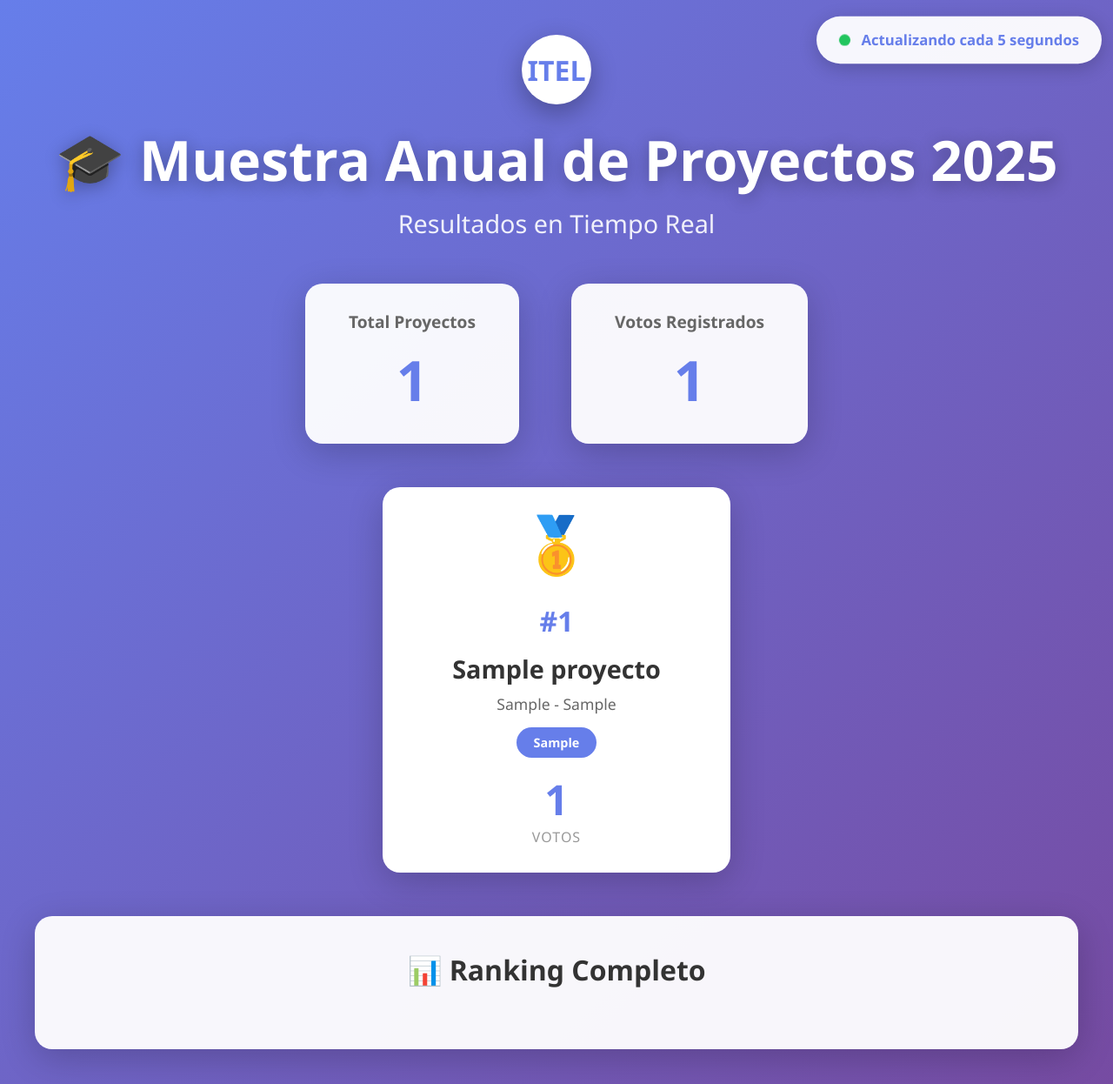
After one commit to gonzajaja1r-a11y/sistema-votacion-sinlogin, a Flask app: page /vista-proyector in a window 1280 px wide. The commit adds this page. Shown: the whole page at 87% size. Run offline with Flask 3, Linux system fonts and the light colour scheme; tables that the repository leaves empty hold one stand-in row (values such as "Sample post").

Commit message:
Vista de proyector agregada

```diff
--- a/app.py
+++ b/app.py
@@ -206,6 +206,57 @@ def votar_publico():
 def gracias():
     """Página de agradecimiento después de votar"""
     return render_template('gracias.html')
+@app.route('/vista-proyector')
+def vista_proyector():
+    """Vista en vivo para proyector - Acceso público"""
+    return render_template('vista_proyector.html')
+
+@app.route('/api/resultados-live')
+def resultados_live():
+    """API para obtener resultados en tiempo real"""
+    try:
+        # Total proyectos activos
+        total_proyectos = Proyecto.query.filter_by(activo=True).count()
+
+        # Total votos
+        total_votos = Voto.query.count()
+
+        # Proyectos con votos ordenados
+        proyectos_raw = db.session.query(
+            Proyecto.id,
+            Proyecto.nombre_proyecto,
+            Proyecto.curso,
+            Proyecto.materia,
+            Proyecto.categoria,
+            db.func.count(Voto.id).label('votos')
+        ).outerjoin(Voto).group_by(Proyecto.id).filter(
+            Proyecto.activo==True
+        ).order_by(db.func.count(Voto.id).desc()).all()
+
+        proyectos = []
+        for p in proyectos_raw:
+            proyectos.append({
+                'id': p[0],
+                'nombre_proyecto': p[1],
+                'curso': p[2],
+                'materia': p[3],
+                'categoria': p[4],
+                'votos': p[5]
+            })
+
+        return jsonify({
+            'total_proyectos': total_proyectos,
+            'total_votos': total_votos,
+            'proyectos': proyectos
+        })
+
+    except Exception as e:
+        print(f"❌ Error en resultados-live: {e}")
+        return jsonify({
+            'total_proyectos': 0,
+            'total_votos': 0,
+            'proyectos': []
+        }), 500
 
 # ================================
 # RUTAS DE ADMINISTRADOR
--- /dev/null
+++ b/templates/vista_proyector.html
@@ -0,0 +1,389 @@
+<!DOCTYPE html>
+<html lang="es">
+<head>
+    <meta charset="UTF-8">
+    <meta name="viewport" content="width=device-width, initial-scale=1.0">
+    <title>Resultados en Vivo - Muestra de Proyectos ITEL 2025</title>
+    <style>
+        * { margin: 0; padding: 0; box-sizing: border-box; }
+        body {
+            font-family: 'Segoe UI', sans-serif;
+            background: linear-gradient(135deg, #667eea 0%, #764ba2 100%);
+            min-height: 100vh;
+            padding: 40px;
+            overflow-x: hidden;
+        }
+        .header {
+            text-align: center;
+            color: white;
+            margin-bottom: 50px;
+            animation: fadeInDown 0.8s ease-out;
+        }
+        .logo-container {
+            display: flex;
+            align-items: center;
+            justify-content: center;
+            gap: 20px;
+            margin-bottom: 20px;
+        }
+        .logo-circle {
+            width: 80px;
+            height: 80px;
+            background: white;
+            border-radius: 50%;
+            display: flex;
+            align-items: center;
+            justify-content: center;
+            font-size: 2rem;
+            font-weight: 700;
+            color: #667eea;
+            box-shadow: 0 10px 30px rgba(0,0,0,0.3);
+        }
+        .header h1 {
+            font-size: 4rem;
+            font-weight: 800;
+            text-shadow: 0 4px 20px rgba(0,0,0,0.3);
+            margin-bottom: 10px;
+        }
+        .header p {
+            font-size: 1.8rem;
+            opacity: 0.9;
+        }
+        .stats-bar {
+            display: flex;
+            justify-content: center;
+            gap: 60px;
+            margin-bottom: 50px;
+        }
+        .stat-box {
+            background: rgba(255, 255, 255, 0.95);
+            padding: 30px 50px;
+            border-radius: 20px;
+            text-align: center;
+            box-shadow: 0 10px 40px rgba(0,0,0,0.2);
+            animation: fadeInUp 0.8s ease-out;
+        }
+        .stat-label {
+            font-size: 1.2rem;
+            color: #666;
+            font-weight: 600;
+            margin-bottom: 10px;
+        }
+        .stat-number {
+            font-size: 4rem;
+            font-weight: 800;
+            color: #667eea;
+        }
+        .podium {
+            display: flex;
+            justify-content: center;
+            align-items: flex-end;
+            gap: 30px;
+            margin-bottom: 50px;
+            animation: fadeInUp 1s ease-out;
+        }
+        .podium-place {
+            background: white;
+            border-radius: 20px;
+            padding: 30px;
+            text-align: center;
+            box-shadow: 0 10px 40px rgba(0,0,0,0.2);
+            transition: transform 0.3s ease;
+            position: relative;
+        }
+        .podium-place:hover {
+            transform: translateY(-10px);
+        }
+        .place-1 {
+            width: 400px;
+            min-height: 350px;
+            order: 2;
+        }
+        .place-2 {
+            width: 350px;
+            min-height: 300px;
+            order: 1;
+            opacity: 0.9;
+        }
+        .place-3 {
+            width: 350px;
+            min-height: 300px;
+            order: 3;
+            opacity: 0.9;
+        }
+        .medal {
+            font-size: 4rem;
+            margin-bottom: 15px;
+            animation: bounce 2s infinite;
+        }
+        .place-number {
+            font-size: 2rem;
+            font-weight: 800;
+            color: #667eea;
+            margin-bottom: 15px;
+        }
+        .project-name {
+            font-size: 1.8rem;
+            font-weight: 700;
+            color: #333;
+            margin-bottom: 10px;
+            line-height: 1.3;
+        }
+        .project-info {
+            font-size: 1.1rem;
+            color: #666;
+            margin-bottom: 15px;
+        }
+        .votes-display {
+            font-size: 3rem;
+            font-weight: 800;
+            color: #667eea;
+            margin-top: 15px;
+        }
+        .votes-label {
+            font-size: 1rem;
+            color: #999;
+            text-transform: uppercase;
+            letter-spacing: 1px;
+        }
+        .ranking-table {
+            background: rgba(255, 255, 255, 0.95);
+            border-radius: 20px;
+            padding: 40px;
+            max-width: 1400px;
+            margin: 0 auto;
+            box-shadow: 0 10px 40px rgba(0,0,0,0.2);
+            animation: fadeInUp 1.2s ease-out;
+        }
+        .ranking-title {
+            font-size: 2rem;
+            font-weight: 700;
+            color: #333;
+            margin-bottom: 30px;
+            text-align: center;
+        }
+        .ranking-list {
+            display: grid;
+            gap: 15px;
+        }
+        .ranking-item {
+            display: grid;
+            grid-template-columns: 80px 1fr 150px 200px;
+            align-items: center;
+            gap: 20px;
+            padding: 20px;
+            background: #f8f9ff;
+            border-radius: 15px;
+            transition: all 0.3s ease;
+        }
+        .ranking-item:hover {
+            transform: translateX(10px);
+            box-shadow: 0 5px 20px rgba(102, 126, 234, 0.2);
+        }
+        .rank-number {
+            font-size: 2.5rem;
+            font-weight: 800;
+            color: #667eea;
+            text-align: center;
+        }
+        .rank-details {
+            display: flex;
+            flex-direction: column;
+        }
+        .rank-project {
+            font-size: 1.4rem;
+            font-weight: 700;
+            color: #333;
+        }
+        .rank-course {
+            font-size: 1rem;
+            color: #666;
+            margin-top: 5px;
+        }
+        .rank-category {
+            display: inline-block;
+            padding: 8px 20px;
+            background: #667eea;
+            color: white;
+            border-radius: 20px;
+            font-size: 0.9rem;
+            font-weight: 600;
+        }
+        .rank-votes {
+            font-size: 2rem;
+            font-weight: 800;
+            color: #667eea;
+            text-align: center;
+        }
+        .progress-bar {
+            width: 100%;
+            height: 10px;
+            background: #e5e7eb;
+            border-radius: 5px;
+            overflow: hidden;
+            margin-top: 10px;
+        }
+        .progress-fill {
+            height: 100%;
+            background: linear-gradient(90deg, #667eea 0%, #764ba2 100%);
+            border-radius: 5px;
+            transition: width 0.5s ease;
+        }
+        .update-indicator {
+            position: fixed;
+            top: 20px;
+            right: 20px;
+            background: rgba(255, 255, 255, 0.95);
+            padding: 15px 25px;
+            border-radius: 50px;
+            font-size: 1rem;
+            font-weight: 600;
+            color: #667eea;
+            box-shadow: 0 5px 20px rgba(0,0,0,0.2);
+            animation: pulse 2s infinite;
+        }
+        @keyframes fadeInDown {
+            from { opacity: 0; transform: translateY(-50px); }
+            to { opacity: 1; transform: translateY(0); }
+        }
+        @keyframes fadeInUp {
+            from { opacity: 0; transform: translateY(50px); }
+            to { opacity: 1; transform: translateY(0); }
+        }
+        @keyframes bounce {
+            0%, 100% { transform: translateY(0); }
+            50% { transform: translateY(-10px); }
+        }
+        @keyframes pulse {
+            0%, 100% { transform: scale(1); }
+            50% { transform: scale(1.05); }
+        }
+        .live-dot {
+            display: inline-block;
+            width: 12px;
+            height: 12px;
+            background: #22c55e;
+            border-radius: 50%;
+            margin-right: 8px;
+            animation: pulse 2s infinite;
+        }
+    </style>
+</head>
+<body>
+    <div class="update-indicator">
+        <span class="live-dot"></span>
+        Actualizando cada 5 segundos
+    </div>
+
+    <div class="header">
+        <div class="logo-container">
+            <div class="logo-circle">ITEL</div>
+        </div>
+        <h1>🎓 Muestra Anual de Proyectos 2025</h1>
+        <p>Resultados en Tiempo Real</p>
+    </div>
+
+    <div class="stats-bar">
+        <div class="stat-box">
+            <div class="stat-label">Total Proyectos</div>
+            <div class="stat-number" id="totalProyectos">0</div>
+        </div>
+        <div class="stat-box">
+            <div class="stat-label">Votos Registrados</div>
+            <div class="stat-number" id="totalVotos">0</div>
+        </div>
+    </div>
+
+    <div class="podium" id="podium">
+        <!-- Top 3 se carga dinámicamente -->
+    </div>
+
+    <div class="ranking-table">
+        <h2 class="ranking-title">📊 Ranking Completo</h2>
+        <div class="ranking-list" id="rankingList">
+            <!-- Resto del ranking se carga dinámicamente -->
+        </div>
+    </div>
+
+    <script>
+        let maxVotos = 1;
+
+        async function cargarResultados() {
+            try {
+                const response = await fetch('/api/resultados-live');
+                const data = await response.json();
+
+                // Actualizar estadísticas
+                document.getElementById('totalProyectos').textContent = data.total_proyectos;
+                document.getElementById('totalVotos').textContent = data.total_votos;
+
+                // Calcular votos máximos para las barras de progreso
+                maxVotos = data.proyectos.length > 0 ? data.proyectos[0].votos : 1;
+                if (maxVotos === 0) maxVotos = 1;
+
+                // Renderizar Top 3
+                renderTop3(data.proyectos.slice(0, 3));
+
+                // Renderizar resto del ranking
+                renderRanking(data.proyectos.slice(3));
+
+            } catch (error) {
+                console.error('Error cargando resultados:', error);
+            }
+        }
+
+        function renderTop3(top3) {
+            const podium = document.getElementById('podium');
+            const medallas = ['🥇', '🥈', '🥉'];
+            const lugares = ['place-1', 'place-2', 'place-3'];
+
+            podium.innerHTML = '';
+
+            top3.forEach((proyecto, index) => {
+                const div = document.createElement('div');
+                div.className = `podium-place ${lugares[index]}`;
+                div.innerHTML = `
+                    <div class="medal">${medallas[index]}</div>
+                    <div class="place-number">#${index + 1}</div>
+                    <div class="project-name">${proyecto.nombre_proyecto}</div>
+                    <div class="project-info">${proyecto.curso} - ${proyecto.materia}</div>
+                    ${proyecto.categoria ? `<div class="rank-category">${proyecto.categoria}</div>` : ''}
+                    <div class="votes-display">${proyecto.votos}</div>
+                    <div class="votes-label">votos</div>
+                `;
+                podium.appendChild(div);
+            });
+        }
+
+        function renderRanking(proyectos) {
+            const rankingList = document.getElementById('rankingList');
+            rankingList.innerHTML = '';
+
+            proyectos.forEach((proyecto, index) => {
+                const porcentaje = (proyecto.votos / maxVotos * 100).toFixed(1);
+                const div = document.createElement('div');
+                div.className = 'ranking-item';
+                div.innerHTML = `
+                    <div class="rank-number">#${index + 4}</div>
+                    <div class="rank-details">
+                        <div class="rank-project">${proyecto.nombre_proyecto}</div>
+                        <div class="rank-course">${proyecto.curso} - ${proyecto.materia}</div>
+                        <div class="progress-bar">
+                            <div class="progress-fill" style="width: ${porcentaje}%"></div>
+                        </div>
+                    </div>
+                    ${proyecto.categoria ? `<div class="rank-category">${proyecto.categoria}</div>` : '<div></div>'}
+                    <div class="rank-votes">${proyecto.votos}</div>
+                `;
+                rankingList.appendChild(div);
+            });
+        }
+
+        // Cargar al inicio
+        cargarResultados();
+
+        // Actualizar cada 5 segundos
+        setInterval(cargarResultados, 5000);
+    </script>
+</body>
+</html>
```
Also changed, not shown: templates/admin/dashboard.html (+7 -2 lines).
